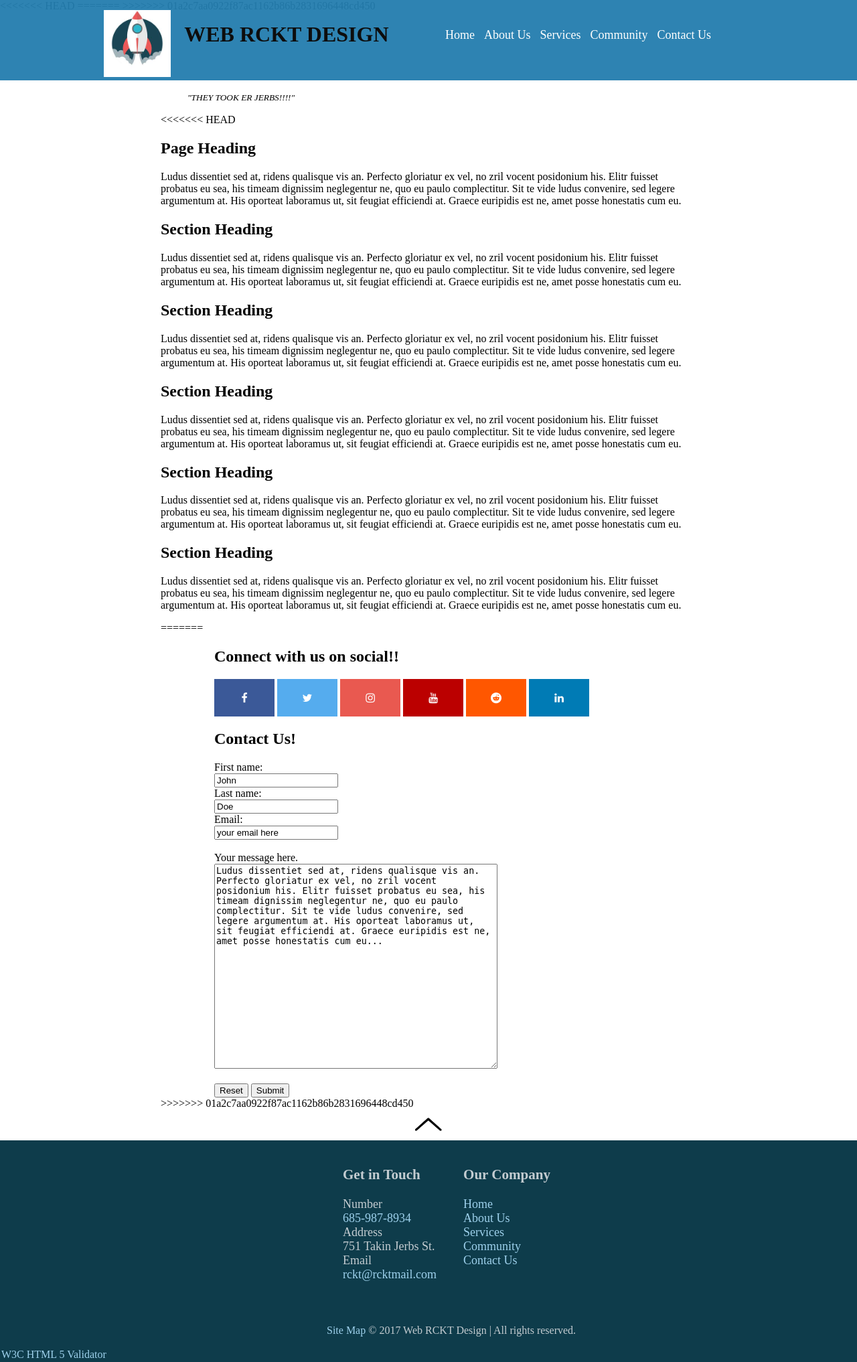
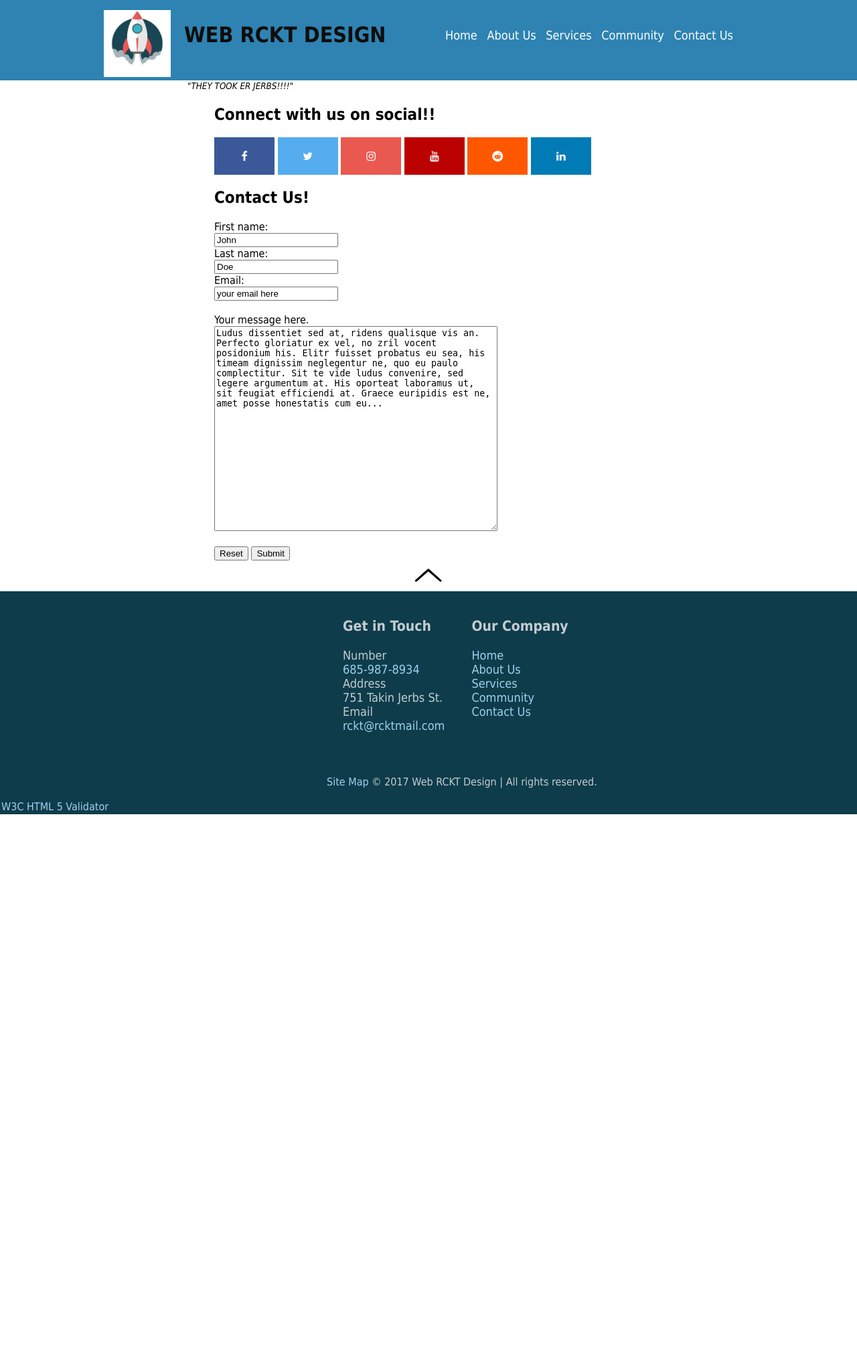
Before and after one commit to tonihe/1536, a PHP site: page /contactus.html in a window 1280 px wide. Shown: the whole page at 67% size. After the commit the page ends 1216 px from the top, so only its background shows below. Run offline with PHP 8.4, Linux system fonts and the light colour scheme.

Commit message:
toni's contactus page css clean

```diff
--- a/G26/contactus.html
+++ b/G26/contactus.html
@@ -3,10 +3,8 @@
 <head>
 <meta charset="utf-8">
 <link rel="stylesheet" href="style/base.css">
-<<<<<<< HEAD
-=======
 <link rel="stylesheet" href="https://cdnjs.cloudflare.com/ajax/libs/font-awesome/4.7.0/css/font-awesome.min.css">
->>>>>>> 01a2c7aa0922f87ac1162b86b2831696448cd450
+
 <title>Web RCKT</title>
 </head>
 <body>
@@ -31,56 +29,6 @@
 <blockquote>
 <em><small>&quot;THEY TOOK ER JERBS!!!!&quot;</small></em>
 </blockquote>
-<<<<<<< HEAD
-	<h2>Page Heading</h2>
-				<p>
-				Ludus dissentiet sed at, ridens qualisque vis an. Perfecto gloriatur ex vel,
-				no zril vocent posidonium his. Elitr fuisset probatus eu sea, his timeam
-				dignissim neglegentur ne, quo eu paulo complectitur. Sit te vide ludus convenire,
-				sed legere argumentum at. His oporteat laboramus ut, sit feugiat efficiendi at.
-				Graece euripidis est ne, amet posse honestatis cum eu.
-				</p>
-			<h2>Section Heading</h2>
-				<p>
-				Ludus dissentiet sed at, ridens qualisque vis an. Perfecto gloriatur ex vel,
-				no zril vocent posidonium his. Elitr fuisset probatus eu sea, his timeam
-				dignissim neglegentur ne, quo eu paulo complectitur. Sit te vide ludus convenire,
-				sed legere argumentum at. His oporteat laboramus ut, sit feugiat efficiendi at.
-				Graece euripidis est ne, amet posse honestatis cum eu.
-				</p>
-			<h2>Section Heading</h2>
-				<p>
-				Ludus dissentiet sed at, ridens qualisque vis an. Perfecto gloriatur ex vel,
-				no zril vocent posidonium his. Elitr fuisset probatus eu sea, his timeam
-				dignissim neglegentur ne, quo eu paulo complectitur. Sit te vide ludus convenire,
-				sed legere argumentum at. His oporteat laboramus ut, sit feugiat efficiendi at.
-				Graece euripidis est ne, amet posse honestatis cum eu.
-				</p>
-			<h2>Section Heading</h2>
-				<p>
-				Ludus dissentiet sed at, ridens qualisque vis an. Perfecto gloriatur ex vel,
-				no zril vocent posidonium his. Elitr fuisset probatus eu sea, his timeam
-				dignissim neglegentur ne, quo eu paulo complectitur. Sit te vide ludus convenire,
-				sed legere argumentum at. His oporteat laboramus ut, sit feugiat efficiendi at.
-				Graece euripidis est ne, amet posse honestatis cum eu.
-				</p>
-			<h2>Section Heading</h2>
-				<p>
-				Ludus dissentiet sed at, ridens qualisque vis an. Perfecto gloriatur ex vel,
-				no zril vocent posidonium his. Elitr fuisset probatus eu sea, his timeam
-				dignissim neglegentur ne, quo eu paulo complectitur. Sit te vide ludus convenire,
-				sed legere argumentum at. His oporteat laboramus ut, sit feugiat efficiendi at.
-				Graece euripidis est ne, amet posse honestatis cum eu.
-				</p>
-			<h2>Section Heading</h2>
-				<p>
-				Ludus dissentiet sed at, ridens qualisque vis an. Perfecto gloriatur ex vel,
-				no zril vocent posidonium his. Elitr fuisset probatus eu sea, his timeam
-				dignissim neglegentur ne, quo eu paulo complectitur. Sit te vide ludus convenire,
-				sed legere argumentum at. His oporteat laboramus ut, sit feugiat efficiendi at.
-				Graece euripidis est ne, amet posse honestatis cum eu.
-				</p>
-=======
 		<div class="findsocial">
 		<h2>Connect with us on social!!</h2>
 		<a href="https://www.facebook.com/" class="fa fa-facebook"></a>
@@ -111,8 +59,6 @@
 
 		</div>
 
-
->>>>>>> 01a2c7aa0922f87ac1162b86b2831696448cd450
 <a id="scrollbutton" href="#pagetop"><img src="style/buttonup.png" alt="Back to Top"></a>
 </main>
 <footer>
--- a/G26/style/base.css
+++ b/G26/style/base.css
@@ -1,428 +1,4 @@
-<<<<<<< HEAD
-=======
-<<<<<<< HEAD
-html { font-family: tahoma, sans-serif;
-}
 
-header {
-	height: 15%;
-	width: 100%;
-	position: fixed;
-	top: 0;
-	background-color: #237DAE;
-	opacity: 0.95;
-	z-index:10;
-}
-header h1 { position: relative;
-			top: 18px;
-			left: 5%;
-			display: inline;
-}
-
-#banner {
-	text-align: inline;
-	padding: 15px;
-	position: fixed;
-}
-
-#banner img { float:left;
-			padding: 0;
-			margin: 0;
-			height: 100px;
-			width: 100px;
-			position: relative;
-			top: 10%;
-}
-
-.headerbox {width: 1000px;
-			margin-left: auto;
-			margin-right: auto;
-			display:-webkit-flex-shrink: 0;
-			display:-ms-flex-negative: 0;
-			flex-shrink: 0;
-}
-
-a:hover {opacity: 0.6;
-}
-
-a {	text-decoration: none;
-}
-
-nav {
-	position: relative;
-	left: 520px;
-	top: 42px;
-}
-
-nav a{	 padding: 5px;
-		font-size: 18px;
-		color: white;
-}
-
-body {
-	margin: 0;
-	padding: 0;
-	border: 0;
-}
-
-main {
-		padding-top: 8%;
-
-		width: 800px;
-		margin-left: auto;
-		margin-right: auto;
-
-}
-
-#scrollbutton {
-	display: block;
-	text-align: center;
-}
-
-#scrollbutton img {
-	width: 40px;
-	height: 20px;
-	margin: 0;
-	padding-top: 12px;
-	padding-bottom: 10px;
-}
-
-footer {
-	bottom: 0;
-	height: 30%;
-	width: 100%;
-	background-color: #0e3c4b;
-	justify-content: center;
-	color: #c3ccd1;
-}
-
-footer ul {
-	list-style: none;
-	display: block;
-	float: left;
-}
-
-.footerclmns {
-	width: 20%;
-	font-size: 18px;
-	display: inline;
-	margin-left: auto;
-	margin-right: auto;
-
-}
-
-footer a { color: #9ed1ec;
-}
-
-#footerclmn1 {
-	padding-left: 40%;
-}
-
-#footerclmn2 {
-	position: relative;
-
-}
-
-#copyright {
-	display: block;
-	text-align: center;
-	position: relative;
-	bottom: 50%;
-	left: 35%;
-	clear: left;
-	width: 50%;
-	padding-top: 30px;
-}
-#copyright li{ display: inline;
-				margin-left: auto;
-				margin-right: auto;
-
-}
-
-#validator {
-	display: block;
-	padding: 2px;
-	position: bottom;
-	clear: both;
-
-}
-
-
-/* Project Page CSS Starts Here
-Please edit with care and caution
-Coded by Toni, if problem arises
-please contact Toni. */
-
-.formtable {
-
-width: 100%;
-height: 500px;
-margin-left: auto;
-margin-right: auto;
-overflow: scroll;
-}
-
-.formtd1 {
-
-
-width: 300px;
-height: 300px;
-padding: 5%;
-
-}
-
-.formtd2 {
-
-
-width: 300px;
-height: 300px;
-padding: 5%;
-
-}
-
-.formtd3 {
-
-
-width: 300px;
-height: 300px;
-padding: 5%;
-
-}
-
-.formtd4 {
-
-
-width: 300px;
-height: 300px;
-padding: 5%;
-
-}
-
-/* Gray Scale of Project Colors & Hover */
-
-.hovergray figure img {
-	-webkit-filter: grayscale(100%);
-	filter: grayscale(100%);
-	-webkit-transition: .3s ease-in-out;
-	transition: .3s ease-in-out;
-}
-.hovergray figure:hover img {
-	-webkit-filter: grayscale(0);
-	filter: grayscale(0);
-}
-
-
-/* SOCIAL MEDIA BUTTON CSS BELOW
-EDIT WITH CAUTION */
-/* Style all font awesome icons */
-.fa {
-    padding: 20px;
-    font-size: 30px;
-    width: 50px;
-    text-align: center;
-    text-decoration: none;
-}
-
-.findsocial {
-
-			width: 80%;
-			margin-left: auto;
-			margin-right: auto;
-
-
-}
-
-/* Add a hover effect if you want */
-.fa:hover {
-    opacity: 0.7;
-}
-
-/* Set a specific color for each brand */
-
-/* Facebook */
- .fa-facebook {
-    background: #3B5998;
-    color: white;
-}
-
-/* Twitter */
-.fa-twitter {
-    background: #55ACEE;
-    color: white;
-}
-
-/* Instagram */
-.fa-instagram {
-    background: #e95950;
-    color: white;
-}
-
-/* Youtube */
-.fa-youtube {
-    background: #bb0000;
-    color: white;
-}
-
-/* Reddit */
-.fa-reddit {
-    background: #FF5700;
-    color: white;
-}
-
-/* Linkedin */
-.fa-linkedin {
-	background: #007bb5;
-	color: white;
-}
-
-=======
-<<<<<<< HEAD
->>>>>>> 6d51e0a7caa462612cb815cefb96627e23e96898
-html { font-family: tahoma, sans-serif;
-}
-
-header {
-	height: 15%;
-	width: 100%;
-	position: fixed;
-	top: 0;
-	background-color: #237DAE;
-	opacity: 0.95;
-	z-index:10;
-}
-header h1 { position: relative;
-			top: 18px;
-			left: 5%;
-			display: inline;
-}
-
-#banner {
-	text-align: inline;
-	padding: 15px;
-	position: fixed;
-}
-
-#banner img { float:left;
-			padding: 0;
-			margin: 0;
-			height: 100px;
-			width: 100px;
-			position: relative;
-			top: 10%;
-}
-
-.headerbox {width: 1000px;
-			margin-left: auto;
-			margin-right: auto;
-			display:-webkit-flex-shrink: 0;
-			display:-ms-flex-negative: 0;
-			flex-shrink: 0;
-}
-
-a:hover {opacity: 0.6;
-}
-
-a {	text-decoration: none;
-}
-
-nav {
-	position: relative;
-	left: 520px;
-	top: 42px;
-}
-
-nav a{	 padding: 5px;
-		font-size: 18px;
-		color: white;
-}
-
-body {
-	margin: 0;
-	padding: 0;
-	border: 0;
-}
-
-main {
-		padding-top: 8%;
-
-		width: 800px;
-		margin-left: auto;
-		margin-right: auto;
-
-}
-
-#scrollbutton {
-	display: block;
-	text-align: center;
-}
-
-#scrollbutton img {
-	width: 40px;
-	height: 20px;
-	margin: 0;
-	padding-top: 12px;
-	padding-bottom: 10px;
-}
-
-footer {
-	bottom: 0;
-	height: 30%;
-	width: 100%;
-	background-color: #0e3c4b;
-	justify-content: center;
-	color: #c3ccd1;
-}
-
-footer ul {
-	list-style: none;
-	display: block;
-	float: left;
-}
-
-.footerclmns {
-	width: 20%;
-	font-size: 18px;
-	display: inline;
-	margin-left: auto;
-	margin-right: auto;
-
-}
-
-footer a { color: #9ed1ec;
-}
-
-#footerclmn1 {
-	padding-left: 40%;
-}
-
-#footerclmn2 {
-	position: relative;
-
-}
-
-#copyright {
-	display: block;
-	text-align: center;
-	position: relative;
-	bottom: 50%;
-	left: 35%;
-	clear: left;
-	width: 50%;
-	padding-top: 30px;
-}
-#copyright li{ display: inline;
-				margin-left: auto;
-				margin-right: auto;
-
-}
-
-#validator {
-	display: block;
-	padding: 2px;
-	position: bottom;
-	clear: both;
-}
-=======
 html { font-family: tahoma, sans-serif;
 }
 
@@ -697,8 +273,3 @@ EDIT WITH CAUTION */
 	background: #007bb5;
 	color: white;
 }
-=======
-}
->>>>>>> cfa5d4116f1d1d8bfd2404b838295b1b18e11bd7
->>>>>>> 01a2c7aa0922f87ac1162b86b2831696448cd450
->>>>>>> 97e2769ae8875a2676861a967f0aad03a961c26f
```
